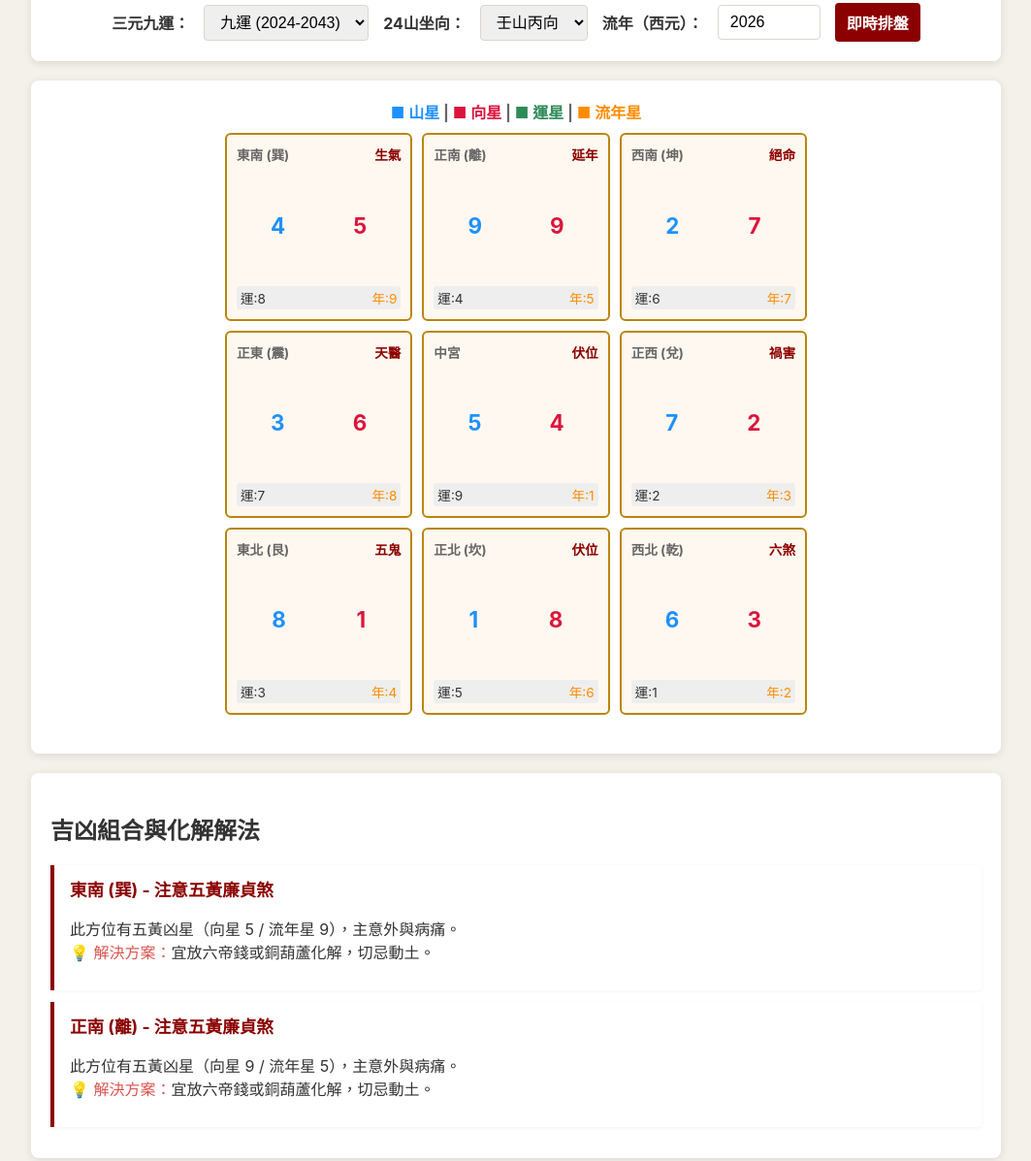
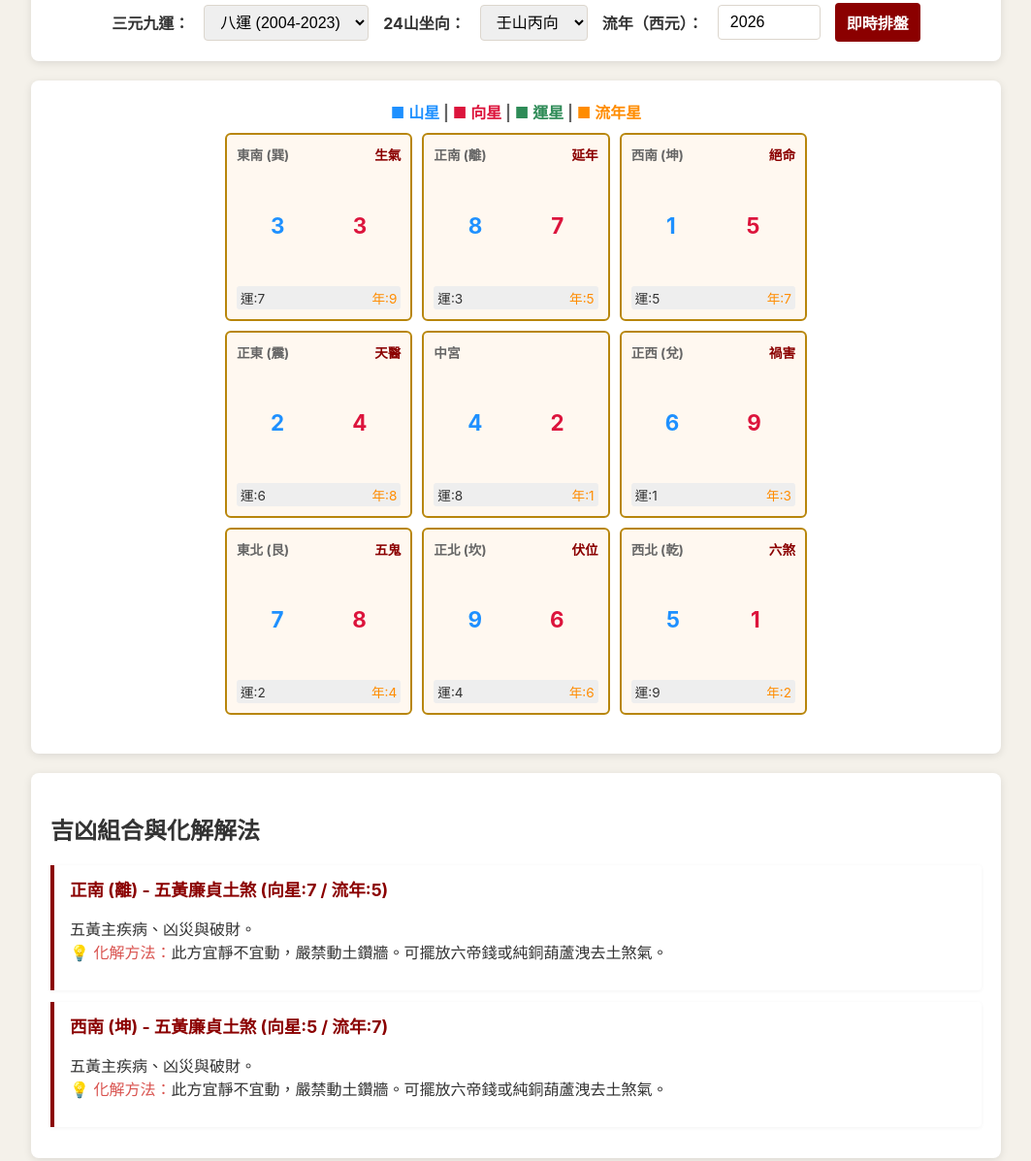
Before and after one commit to yilokma-wq/masterma, a plain HTML site: page index.html in a window 1280 px wide. Shown: the part 124-1321 px from the top of the page at 97% size, without its empty margins (108-1171 px from the left). Drawn offline with Linux system fonts and the light colour scheme.

Commit message:
Add files via upload

```diff
--- a/index.html
+++ b/index.html
@@ -83,8 +83,8 @@
                 <option value="5">五運 (1944-1963)</option>
                 <option value="6">六運 (1964-1983)</option>
                 <option value="7">七運 (1984-2003)</option>
-                <option value="8">八運 (2004-2023)</option>
-                <option value="9" selected>九運 (2024-2043)</option>
+                <option value="8" selected>八運 (2004-2023)</option>
+                <option value="9">九運 (2024-2043)</option>
             </select>
 
             <label>24山坐向：</label>
@@ -114,85 +114,78 @@
 </div>
 
 <script>
-// 宮位定義：固定標準順序 [0:巽/東南, 1:離/正南, 2:坤/西南, 3:震/正東, 4:中宮, 5:兌/正西, 6:艮/東北, 7:坎/正北, 8:乾/西北]
+// 宮位固定顯示順序：[0:東南, 1:正南, 2:西南, 3:正東, 4:中宮, 5:正西, 6:東北, 7:正北, 8:西北]
 const PALACE_NAMES = ["東南 (巽)", "正南 (離)", "西南 (坤)", "正東 (震)", "中宮", "正西 (兌)", "東北 (艮)", "正北 (坎)", "西北 (乾)"];
-const PALACE_GUA = ["巽", "離", "坤", "震", "中", "兌", "艮", "坎", "乾"];
 
-// 洛書順飛路線：中(4) -> 乾(8) -> 兌(5) -> 艮(6) -> 離(1) -> 坎(7) -> 坤(2) -> 震(3) -> 巽(0)
-const LUOSHUI_FLY_ORDER = [4, 8, 5, 6, 1, 7, 2, 3, 0];
+// 洛書九宮軌跡對應 UI 陣列索引 (中5, 乾6, 兌7, 艮8, 離9, 坎1, 坤2, 震3, 巽4)
+const LUOSHUI_TO_GRID = [4, 8, 5, 6, 1, 7, 2, 3, 0];
 
-// 24山配置 (包含所屬宮位、三元龍天天地人、陰陽)
-// 陰陽規則：陽(+)順飛，陰(-)逆飛
+// 24山坐向資料 (palace 代表坐山宮位索引，facingPalace 代表向首宮位索引)
 const MOUNTAINS = [
-    { name: "壬山丙向", palace: 7, facingPalace: 1, yinYang: 1 },  // 坎宮 天干壬 (陽)
-    { name: "子山午向", palace: 7, facingPalace: 1, yinYang: -1 }, // 坎宮 地支子 (陰)
-    { name: "癸山丁向", palace: 7, facingPalace: 1, yinYang: -1 }, // 坎宮 天干癸 (陰)
-    { name: "丑山未向", palace: 6, facingPalace: 2, yinYang: -1 }, // 艮宮 地支丑 (陰)
-    { name: "艮山坤向", palace: 6, facingPalace: 2, yinYang: 1 },  // 艮宮 卦象艮 (陽)
-    { name: "寅山申向", palace: 6, facingPalace: 2, yinYang: 1 },  // 艮宮 地支寅 (陽)
-    { name: "甲山庚向", palace: 3, facingPalace: 5, yinYang: 1 },  // 震宮 天干甲 (陽)
-    { name: "卯山酉向", palace: 3, facingPalace: 5, yinYang: -1 }, // 震宮 地支卯 (陰)
-    { name: "乙山辛向", palace: 3, facingPalace: 5, yinYang: -1 }, // 震宮 天干乙 (陰)
-    { name: "辰山戌向", palace: 0, facingPalace: 8, yinYang: -1 }, // 巽宮 地支辰 (陰)
-    { name: "巽山乾向", palace: 0, facingPalace: 8, yinYang: 1 },  // 巽宮 卦象巽 (陽)
-    { name: "巳山亥向", palace: 0, facingPalace: 8, yinYang: 1 },  // 巽宮 地支巳 (陽)
-    { name: "丙山壬向", palace: 1, facingPalace: 7, yinYang: 1 },  // 離宮 天干丙 (陽)
-    { name: "午山子向", palace: 1, facingPalace: 7, yinYang: -1 }, // 離宮 地支午 (陰)
-    { name: "丁山癸向", palace: 1, facingPalace: 7, yinYang: -1 }, // 離宮 天干丁 (陰)
-    { name: "未山丑向", palace: 2, facingPalace: 6, yinYang: -1 }, // 坤宮 地支未 (陰)
-    { name: "坤山艮向", palace: 2, facingPalace: 6, yinYang: 1 },  // 坤宮 卦象坤 (陽)
-    { name: "申山寅向", palace: 2, facingPalace: 6, yinYang: 1 },  // 坤宮 地支申 (陽)
-    { name: "庚山甲向", palace: 5, facingPalace: 3, yinYang: 1 },  // 兌宮 天干庚 (陽)
-    { name: "酉山卯向", palace: 5, facingPalace: 3, yinYang: -1 }, // 兌宮 地支酉 (陰)
-    { name: "辛山乙向", palace: 5, facingPalace: 3, yinYang: -1 }, // 兌宮 天干辛 (陰)
-    { name: "戌山辰向", palace: 8, facingPalace: 0, yinYang: -1 }, // 乾宮 地支戌 (陰)
-    { name: "乾山巽向", palace: 8, facingPalace: 0, yinYang: 1 },  // 乾宮 卦象乾 (陽)
-    { name: "亥山巳向", palace: 8, facingPalace: 0, yinYang: 1 }   // 乾宮 地支亥 (陽)
+    { name: "壬山丙向", palace: 7, facingPalace: 1, yinYang: 1 },  // 坎宮
+    { name: "子山午向", palace: 7, facingPalace: 1, yinYang: -1 },
+    { name: "癸山丁向", palace: 7, facingPalace: 1, yinYang: -1 },
+    { name: "丑山未向", palace: 6, facingPalace: 2, yinYang: -1 }, // 艮宮
+    { name: "艮山坤向", palace: 6, facingPalace: 2, yinYang: 1 },
+    { name: "寅山申向", palace: 6, facingPalace: 2, yinYang: 1 },
+    { name: "甲山庚向", palace: 3, facingPalace: 5, yinYang: 1 },  // 震宮
+    { name: "卯山酉向", palace: 3, facingPalace: 5, yinYang: -1 },
+    { name: "乙山辛向", palace: 3, facingPalace: 5, yinYang: -1 },
+    { name: "辰山戌向", palace: 0, facingPalace: 8, yinYang: -1 }, // 巽宮
+    { name: "巽山乾向", palace: 0, facingPalace: 8, yinYang: 1 },
+    { name: "巳山亥向", palace: 0, facingPalace: 8, yinYang: 1 },
+    { name: "丙山壬向", palace: 1, facingPalace: 7, yinYang: 1 },  // 離宮
+    { name: "午山子向", palace: 1, facingPalace: 7, yinYang: -1 },
+    { name: "丁山癸向", palace: 1, facingPalace: 7, yinYang: -1 },
+    { name: "未山丑向", palace: 2, facingPalace: 6, yinYang: -1 }, // 坤宮
+    { name: "坤山艮向", palace: 2, facingPalace: 6, yinYang: 1 },
+    { name: "申山寅向", palace: 2, facingPalace: 6, yinYang: 1 },
+    { name: "庚山甲向", palace: 5, facingPalace: 3, yinYang: 1 },  // 兌宮
+    { name: "酉山卯向", palace: 5, facingPalace: 3, yinYang: -1 },
+    { name: "辛山乙向", palace: 5, facingPalace: 3, yinYang: -1 },
+    { name: "戌山辰向", palace: 8, facingPalace: 0, yinYang: -1 }, // 乾宮
+    { name: "乾山巽向", palace: 8, facingPalace: 0, yinYang: 1 },
+    { name: "亥山巳向", palace: 8, facingPalace: 0, yinYang: 1 }
 ];
 
-// 八宅遊年對應表 (按坐山卦象)
+// 八宅遊年對應 (索引 0:東南, 1:正南, 2:西南, 3:正東, 4:中宮(空), 5:正西, 6:東北, 7:正北, 8:西北)
 const BAZHAI_MAP = {
-    "坎": ["生氣", "延年", "絕命", "天醫", "伏位", "禍害", "五鬼", "伏位", "六煞"],
-    "離": ["天醫", "伏位", "六煞", "生氣", "伏位", "五鬼", "禍害", "延年", "絕命"],
-    "震": ["延年", "生氣", "禍害", "伏位", "伏位", "絕命", "六煞", "天醫", "五鬼"],
-    "巽": ["伏位", "天醫", "五鬼", "延年", "伏位", "六煞", "絕命", "生氣", "禍害"],
-    "乾": ["禍害", "絕命", "延年", "五鬼", "伏位", "生氣", "天醫", "六煞", "伏位"],
-    "坤": ["五鬼", "六煞", "伏位", "禍害", "伏位", "天醫", "生氣", "絕命", "延年"],
-    "艮": ["絕命", "禍害", "生氣", "六煞", "伏位", "延年", "伏位", "五鬼", "天醫"],
-    "兌": ["六煞", "五鬼", "天醫", "絕命", "伏位", "伏位", "延年", "禍害", "生氣"]
+    7: ["生氣", "延年", "絕命", "天醫", "", "禍害", "五鬼", "伏位", "六煞"], // 坎宅 (壬子癸) -> 正北(7)為伏位
+    1: ["天醫", "伏位", "六煞", "生氣", "", "五鬼", "禍害", "延年", "絕命"], // 離宅 (丙午丁)
+    3: ["延年", "生氣", "禍害", "伏位", "", "絕命", "六煞", "天醫", "五鬼"], // 震宅 (甲卯乙)
+    0: ["伏位", "天醫", "五鬼", "延年", "", "六煞", "絕命", "生氣", "禍害"], // 巽宅 (辰巽巳)
+    8: ["禍害", "絕命", "延年", "五鬼", "", "生氣", "天醫", "六煞", "伏位"], // 乾宅 (戌乾亥)
+    2: ["五鬼", "六煞", "伏位", "禍害", "", "天醫", "生氣", "絕命", "延年"], // 坤宅 (未坤申)
+    6: ["絕命", "禍害", "生氣", "六煞", "", "延年", "伏位", "五鬼", "天醫"], // 艮宅 (丑艮寅)
+    5: ["六煞", "五鬼", "天醫", "絕命", "", "伏位", "延年", "禍害", "生氣"]  // 兌宅 (庚酉辛)
 };
 
-// 正確的飛星演算法 (入中宮後按洛書順序分布)
+// 飛星計算函數 (傳入入中星與順逆)
 function flyStars(centerStar, isForward) {
     let result = new Array(9);
     for (let step = 0; step < 9; step++) {
-        let currentStar;
+        let star;
         if (isForward) {
-            currentStar = (centerStar - 1 + step) % 9 + 1;
+            star = (centerStar - 1 + step) % 9 + 1;
         } else {
-            currentStar = (centerStar - 1 - step) % 9;
-            if (currentStar < 0) currentStar += 9;
-            currentStar += 1;
+            star = (centerStar - 1 - step) % 9;
+            if (star <= 0) star += 9;
         }
-        let targetPalace = LUOSHUI_FLY_ORDER[step];
-        result[targetPalace] = currentStar;
+        let gridIndex = LUOSHUI_TO_GRID[step];
+        result[gridIndex] = star;
     }
     return result;
 }
 
-// 精確流年紫白星計算公式 (1900-2099)
+// 嚴格流年紫白星演算法
 function getAnnualCenterStar(year) {
-    let sum = year.toString().split('').reduce((a, b) => parseInt(a) + parseInt(b), 0);
-    while (sum >= 10) {
-        sum = sum.toString().split('').reduce((a, b) => parseInt(a) + parseInt(b), 0);
-    }
-    let centerStar = 11 - sum;
-    if (centerStar > 9) centerStar -= 9;
-    if (centerStar <= 0) centerStar += 9;
-    return centerStar;
+    // 玄空紫白飛星入中公式：(11 - (year % 9)) % 9
+    let rem = year % 9;
+    let star = (11 - rem) % 9;
+    if (star === 0) star = 9;
+    return star;
 }
 
-// 初始化選單
 function init() {
     const select = document.getElementById("mountainFacing");
     select.innerHTML = "";
@@ -211,26 +204,25 @@ function calculate() {
     const annualYear = parseInt(document.getElementById("annualYear").value);
     const selectedM = MOUNTAINS[mIdx];
 
-    // 1. 運星盤 (順飛)
+    // 1. 運星盤 (以運數入中，順飛)
     const periodStars = flyStars(period, true);
 
-    // 2. 山星盤 (取坐山對應宮位之運星入中)
+    // 2. 山星盤 (取坐山所在宮位的運星入中)
     const mountainBaseStar = periodStars[selectedM.palace];
     const isMountainForward = selectedM.yinYang >= 0;
     const mountainStars = flyStars(mountainBaseStar, isMountainForward);
 
-    // 3. 向星盤 (取向山對應宮位之運星入中)
+    // 3. 向星盤 (取向首所在宮位的運星入中)
     const facingBaseStar = periodStars[selectedM.facingPalace];
-    const isFacingForward = selectedM.yinYang < 0; // 坐向陰陽相反
+    const isFacingForward = selectedM.yinYang < 0; // 坐向陰陽相對
     const facingStars = flyStars(facingBaseStar, isFacingForward);
 
-    // 4. 流年星盤 (流年星入中，一律順飛)
+    // 4. 流年星盤 (流年入中，順飛)
     const annualCenter = getAnnualCenterStar(annualYear);
     const annualStars = flyStars(annualCenter, true);
 
-    // 5. 八宅
-    const sitGua = PALACE_GUA[selectedM.palace] === "中" ? "坤" : PALACE_GUA[selectedM.palace];
-    const bazhaiList = BAZHAI_MAP[sitGua] || BAZHAI_MAP["乾"];
+    // 5. 八宅遊年 (取坐山宮位)
+    const bazhaiList = BAZHAI_MAP[selectedM.palace];
 
     // 渲染 UI
     const gridEl = document.getElementById("grid");
@@ -262,17 +254,20 @@ function calculate() {
         `;
         gridEl.appendChild(cell);
 
-        // 分析與斷語邏輯（略，保持吉凶批斷）
+        // 簡化批斷與化解提示
         if (fStar === 5 || aStar === 5) {
             analysisHTML += `<div class="analysis-card">
-                <div class="analysis-title">${PALACE_NAMES[i]} - 注意五黃廉貞煞</div>
-                <p>此方位有五黃凶星（向星 ${fStar} / 流年星 ${aStar}），主意外與病痛。<br>
-                <span style="color:#d9534f;">💡 解決方案：</span>宜放六帝錢或銅葫蘆化解，切忌動土。</p>
+                <div class="analysis-title">${PALACE_NAMES[i]} - 五黃廉貞土煞 (向星:${fStar} / 流年:${aStar})</div>
+                <p>五黃主疾病、凶災與破財。<br>
+                <span style="color:#d9534f;">💡 化解方法：</span>此方宜靜不宜動，嚴禁動土鑽牆。可擺放六帝錢或純銅葫蘆洩去土煞氣。</p>
             </div>`;
         }
     }
 
-    if (!analysisHTML) analysisHTML = "<p>此格局整體氣場平穩，無極端凶煞。</p>";
+    if (!analysisHTML) {
+        analysisHTML = "<p>此格局各宮位星耀組合平穩，無特殊極凶之煞氣。</p>";
+    }
+
     document.getElementById("analysisResult").innerHTML = analysisHTML;
 }
 
```
